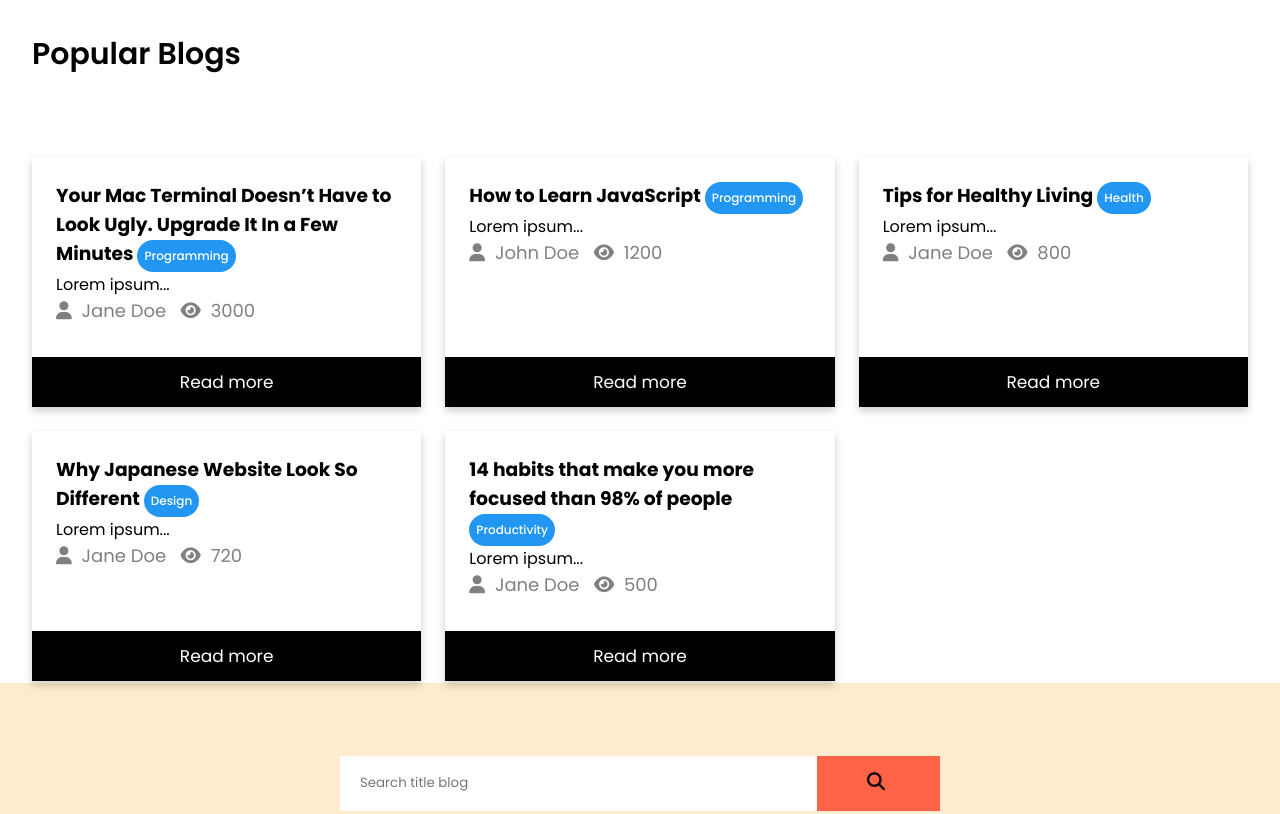
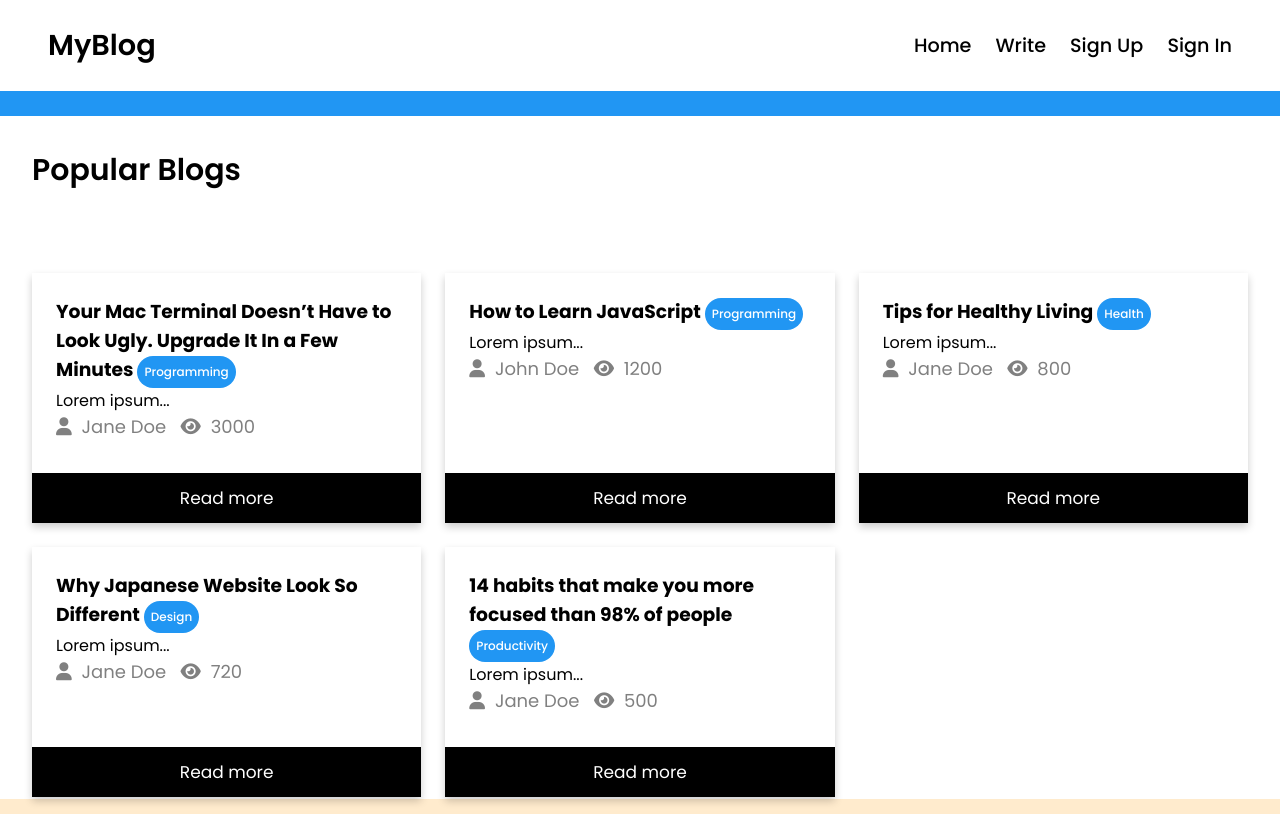
Before and after one commit to danworanut/Blog-Platform---v2, a plain HTML site: page index.html in a window 1280 px wide. Shown: the top 814 px of the page. Drawn offline with Linux system fonts and the light colour scheme.

Commit message:
create header

```diff
--- a/index.html
+++ b/index.html
@@ -14,6 +14,24 @@
 </head>
 
 <body>
+  <header>
+    <nav>
+      <div class="logo"><a href="#">MyBlog</a></div>
+      <ul>
+        <li><a href="#">Home</a></li>
+        <li><a href="#">Write</a></li>
+        <li id="btn-outline"><a href="#" target="_blank" rel="noopener noreferrer">Sign Up</a></li>
+        <li><a href="#" target="_blank" rel="noopener noreferrer">Sign In</a></li>
+      </ul>
+    </nav>
+  </header>
+
+  <section class="hero">
+    <div class="img">
+      <img src="" alt="">
+    </div>
+
+  </section>
 
   <section class="popular-blogs">
     <div class="heading">Popular Blogs </div>
--- a/style.css
+++ b/style.css
@@ -4,8 +4,46 @@
 *{
   margin: 0;
   padding: 0;
+  text-decoration: none;
   box-sizing: border-box;
   font-family: 'Poppins', sans-serif;
+}
+
+header {
+  position: sticky;
+  top: 0;
+}
+
+nav {
+  display: flex;
+  justify-content: space-between;
+  align-items: center;
+  padding: 1.5rem 3rem;
+}
+
+
+.logo {
+  font-size: 1.8rem;
+  font-weight: 600;
+  text-decoration: none;
+}
+
+.logo a {
+  color: #000;
+}
+
+ul {
+  display: flex;
+  gap: 1.5rem;
+  list-style: none;
+}
+
+li {
+ font-size: 1.2rem;
+ font-weight: 500;
+}
+li a{
+ color: #000;
 }
 
 .heading {
@@ -14,10 +52,10 @@
   margin: 2rem;
 }
 
-/* .flex {
-  display: flex;
-  justify-content: center;
-} */
+.hero {
+  width: 100%;
+  background: #2196F3;
+}
 
 .card-pop {
   display: grid;
```
